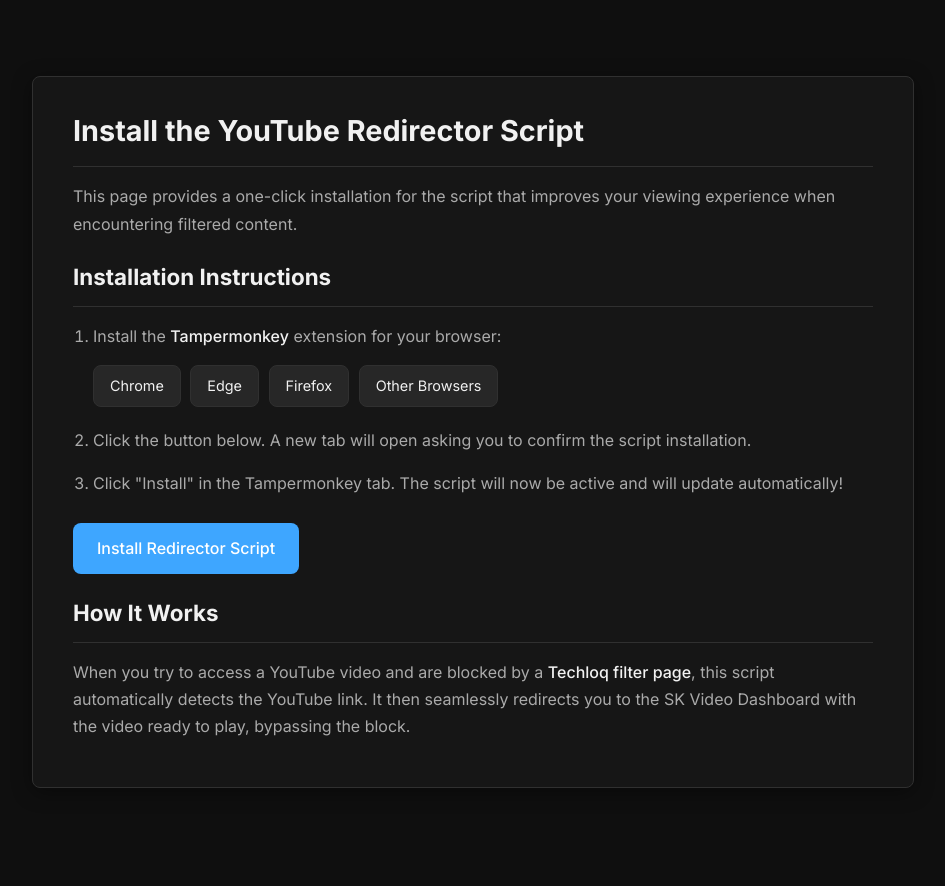
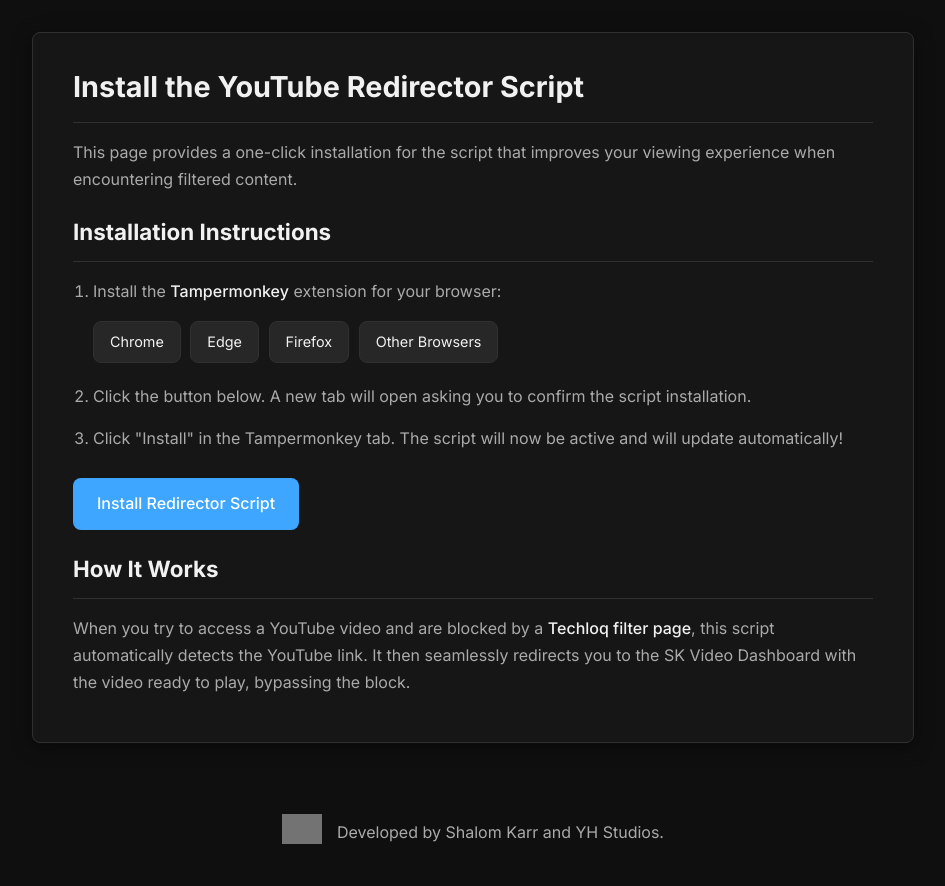
Before and after one commit to Shalom-Karr/SKyoutube.pages.dev, a plain HTML site: page watch.html in a window 1280 px wide. Shown: the whole page, without its empty margins (167-1112 px from the left). Before the commit the page ends 864 px from the top, so only its background shows below. Drawn offline with Linux system fonts and the light colour scheme; grey boxes are pictures that could not be loaded.

Commit message:
Update watch.html

```diff
--- a/watch.html
+++ b/watch.html
@@ -28,6 +28,7 @@
             margin: 0;
             padding: 2em;
             display: flex;
+            flex-direction: column; /* Allow footer to sit below */
             justify-content: center;
             align-items: center;
             min-height: 100vh;
@@ -90,6 +91,27 @@
             border-color: var(--accent-color);
             text-decoration: none;
         }
+
+        /* --- FOOTER STYLES --- */
+        .site-footer {
+            margin-top: 40px;
+            padding: 20px;
+            color: var(--text-secondary);
+            text-align: center;
+        }
+        .footer-logos {
+            display: inline-flex; /* Use inline-flex to keep content centered */
+            align-items: center;
+            gap: 15px;
+        }
+        .footer-logo {
+            height: 30px;
+            opacity: 0.7;
+            transition: opacity 0.2s ease;
+        }
+        .footer-logo:hover {
+            opacity: 1;
+        }
     </style>
 </head>
 <body>
@@ -121,7 +143,16 @@
             When you try to access a YouTube video and are blocked by a <strong>Techloq filter page</strong>, this script automatically detects the YouTube link.
             It then seamlessly redirects you to the SK Video Dashboard with the video ready to play, bypassing the block.
         </p>
+    </div>
 
-    </div>
+    <footer class="site-footer">
+        <div class="footer-logos">
+            <a href="https://yhstudios.github.io/">
+                <img src="https://yhstudios.github.io/image1.png" alt="YH Studios Logo" class="footer-logo">
+            </a>
+            <p>Developed by Shalom Karr and YH Studios.</p>
+        </div>
+    </footer>
+
 </body>
 </html>
```
